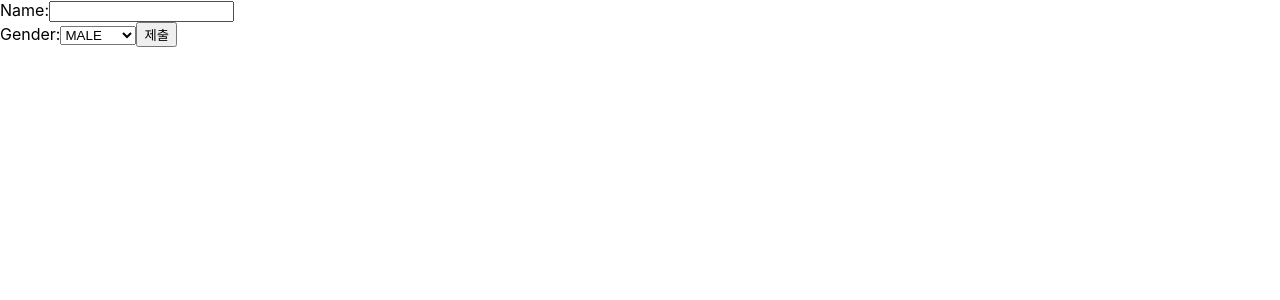
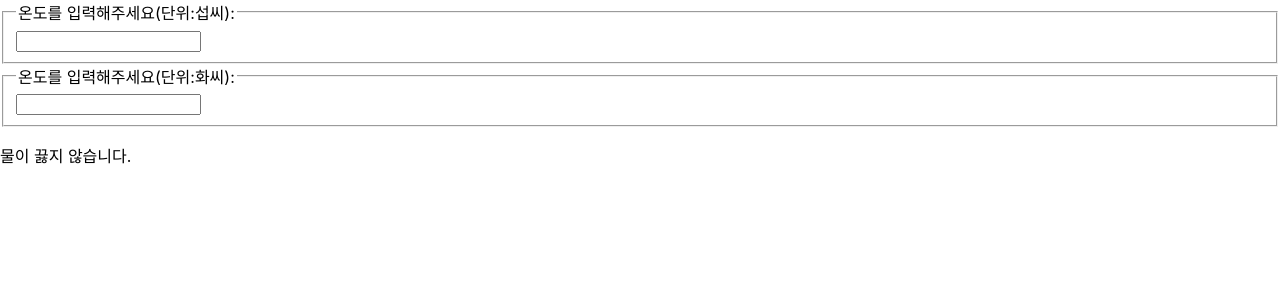
Before and after one commit to charmdong/React_Training, a React (Create React App) app in the folder practice_01/: page / in a window 1280 px wide. Shown: the top 300 px of the page. Built offline with nearby package versions, Linux system fonts and the light colour scheme.

Commit message:
:hammer: 2022.10.05.Wed [Lifting State Up]

```diff
--- /dev/null
+++ b/practice_01/src/chapter_12/Calculator.jsx
@@ -0,0 +1,65 @@
+import React, { useState } from 'react';
+import TemperatureInput from './TemperatureInput';
+
+function BoilingVerdict(props) {
+    if (props.celsius >= 100) {
+        return <p>물이 끓습니다.</p>;
+    }
+    return <p>물이 끓지 않습니다.</p>;
+}
+
+function toCelsius(fahrenheit) {
+    return ((fahrenheit - 32) * 5) / 9;
+}
+
+function toFahrenheit(celsius) {
+    return (celsius * 9) / 5 + 32;
+}
+
+function tryConvert(temperature, convert) {
+    const input = parseFloat(temperature);
+
+    if (Number.isNaN(input)) {
+        return "";
+    }
+
+    const output = convert(input);
+    const rounded = Math.round(output * 1000) / 1000;
+    return rounded.toString();
+}
+
+function Calculator(props) {
+    const [temperature, setTemperature] = useState("");
+    const [scale, setScale] = useState("c");
+
+    const handleCelsiusChange = (temperature) => {
+        setTemperature(temperature);
+        setScale("c");
+    };
+
+    const handleFahrenheitChange = (temperature) => {
+        setTemperature(temperature);
+        setScale("f");
+    };
+
+    const celsius = (scale === "f") ? tryConvert(temperature, toCelsius) : temperature;
+    const fahrenheit = (scale === "c")  ? tryConvert(temperature, toFahrenheit) : temperature;
+
+    return (
+        <div>
+            <TemperatureInput
+                scale="c"
+                temperature={celsius}
+                onTemperatureChange={handleCelsiusChange}
+            />
+            <TemperatureInput
+                scale="f"
+                temperature={fahrenheit}
+                onTemperatureChange={handleFahrenheitChange}
+            />
+            <BoilingVerdict celsius={parseFloat(celsius)} />
+        </div>
+    );
+}
+
+export default Calculator;
--- /dev/null
+++ b/practice_01/src/chapter_12/TemperatureInput.jsx
@@ -0,0 +1,21 @@
+const scaleNames = {
+    c: "섭씨",
+    f: "화씨",
+};
+
+function TemperatureInput(props) {
+    const handleChange = (event) => {
+        props.onTemperatureChange(event.target.value);
+    };
+
+    return (
+        <fieldset>
+            <legend>
+                온도를 입력해주세요(단위:{scaleNames[props.scale]}):
+            </legend>
+            <input value={props.temperature} onChange={handleChange} />
+        </fieldset>
+    );
+}
+
+export default TemperatureInput;
--- a/practice_01/src/index.js
+++ b/practice_01/src/index.js
@@ -11,10 +11,11 @@
 import LandingPage from './chapter_09/LandingPage';
 import AttendanceBook from './chapter_10/AttendanceBook';
 import SignUp from './chapter_11/SignUp';
+import Calculator from './chapter_12/Calculator';
 
 ReactDOM.render(
   <React.StrictMode>
-    <SignUp />
+    <Calculator />
   </React.StrictMode>,
   document.getElementById('root')
 );
```
